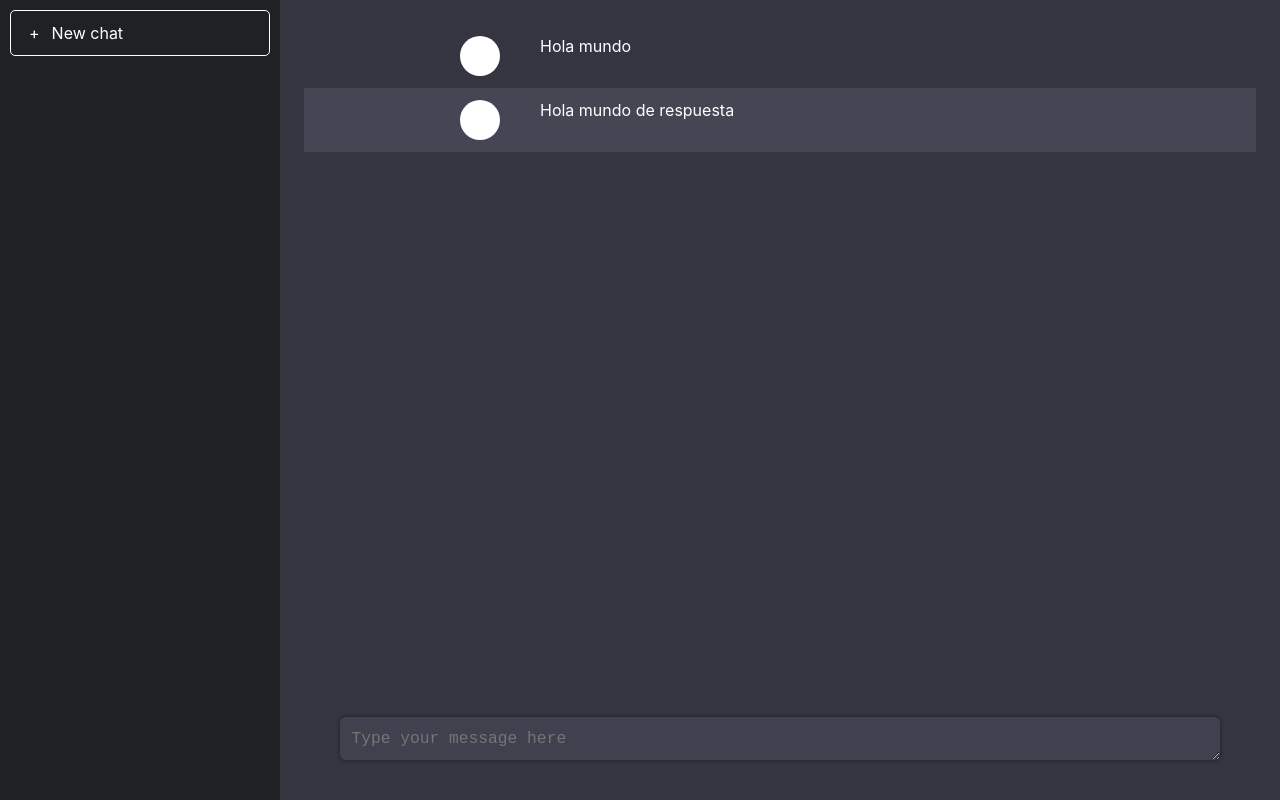
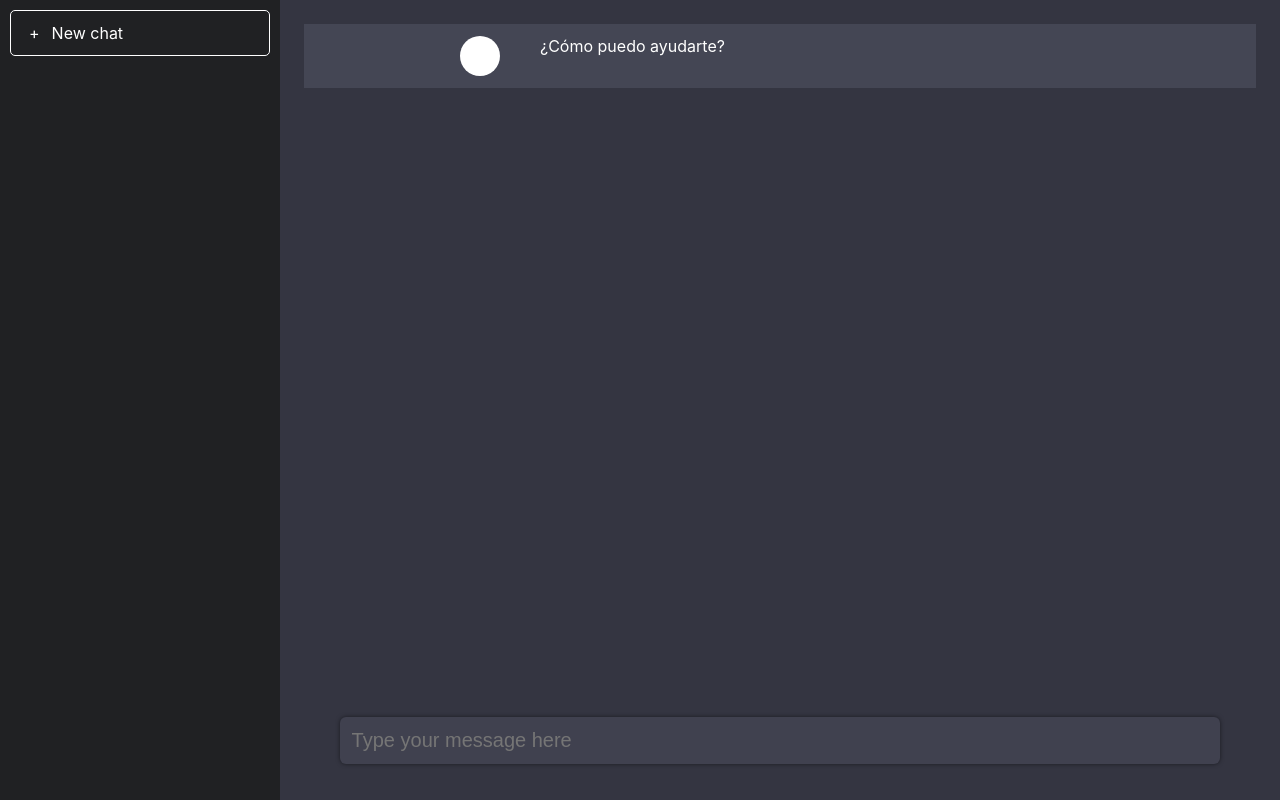
Before and after one commit to jmibarra/chatgpt-clone, a React (Create React App) app in the folder client/: page / in a window 1280 px wide. Built offline with nearby package versions, Linux system fonts and the light colour scheme.

Commit message:
Armo la privera version funcionando del componente de chat

```diff
--- a/client/src/App.js
+++ b/client/src/App.js
@@ -1,6 +1,22 @@
 import './App.css';
+import {useState} from 'react'
+function App() {
 
-function App() {
+    const [input, setInput] = useState("")
+    const [chatLog, setChatLog] = useState([{
+        user: "gpt",
+        message: "¿Cómo puedo ayudarte?"
+
+    }])
+
+    async function handleSubmit(e){
+        e.preventDefault();
+        setChatLog([...chatLog,{ user:"me", message: `${input}`}])
+        setInput("");
+
+
+
+    }
   return (
     <div className="App">
         <aside className="sidemenu">
@@ -8,32 +24,38 @@ function App() {
         </aside>
         <section className="chatbox">
             <div className="chat-log">
-                <div className="chat-message">
-                    <div className="chat-message-center">
-                        <div className="avatar">
-                        </div>
-                        <div className="message">
-                            Hola mundo
-                        </div>
-                    </div>
-                </div>
-                <div className="chat-message chatgpt">
-                    <div className="chat-message-center">
-                        <div className="avatar">
-
-                        </div>
-                        <div className="message">
-                            Hola mundo de respuesta
-                        </div>
-                    </div>
-                </div>
+                {chatLog.map( (message,index) => (
+                    <ChatMessage key={index} message={message}/>
+                ))}
             </div>
             <div className="chat-input-holder">
-                <textarea rows="1" className="chat-input-textarea" placeholder="Type your message here"></textarea>
+                <form onSubmit={handleSubmit}>
+                    <input
+                        rows="1"
+                        value={input}
+                        onChange={ (e) => setInput(e.target.value) }
+                        className="chat-input-textarea"
+                        placeholder="Type your message here"
+                        ></input>
+                </form>
             </div>
         </section>
     </div>
   );
 }
 
+const ChatMessage = ({ message }) => {
+    return (
+        <div className={`chat-message ${message.user === "gpt" && "chatgpt"}`}>
+            <div className="chat-message-center">
+                <div className="avatar">
+                </div>
+                <div className="message">
+                    {message.message}
+                </div>
+            </div>
+        </div>
+    )
+}
+
 export default App;
```
